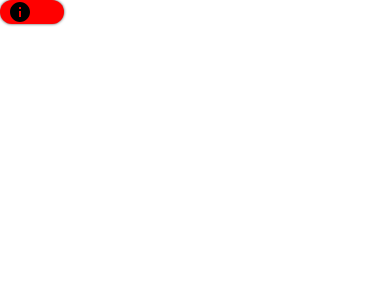
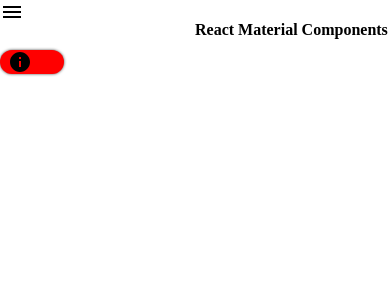
Before and after one commit to emircubukcu/reactMaterial, a React Native app: screen /badge-example in a window 390 px wide. Shown: the top 300 px of the page. Built offline with nearby package versions, Linux system fonts and the light colour scheme.

Commit message:
Row&Column Changes

```diff
--- a/App.js
+++ b/App.js
@@ -10,11 +10,9 @@ import BadgeExample from './Pages/DemoPages/BadgeExample/BadgeExample';
 export default function App() {
   return (
     <Router>
-      <ReactMaterialBody>
         <Routes>
           <Route path='/badge-example' element={<BadgeExample/>}/>
         </Routes>
-      </ReactMaterialBody>
     </Router>
 
   );
--- a/Components/Column/ReactMaterialColumn.css
+++ b/Components/Column/ReactMaterialColumn.css
@@ -1,35 +1,35 @@
 .col{
-    width: 100%;
+    flex: 1 0 0%;
 }
 .col-2{
-    width: calc(100% / 6 );
+    flex: 0 1 16,6667%;
 }
 .col-3{
-    width: calc(100% / 4);
+    flex: 0 1 25%;
 }
 .col-4{
-    width: calc(100% / 3);
+    flex: 0 1 33,3%;
 }
 .col-5{
-    width: calc(100% / (2,4))
+    flex: 0 1 41,666667%;
 }
 .col-6{
-    width: calc(100% / 2);
+    flex: 0 1 50%;
 }
 .col-7{
-    width: calc(100% / (1,7));
+    flex: 0 1 58,82%;
 }
 .col-8{
-    width: calc(100% / (1,5));
+    flex: 0 1 66,666667%;
 }
 .col-9{
-    width: calc(100% / (1,34));
+    flex: 0 1 74,626%;
 }
 .col-10{
-    width: calc(100% / (1,2));
+    flex: 0 1 83,3%;
 }
 .col-11{
-    width: calc(100% / (1,09));
+    flex: 0 1 91,743%;
 }
 .col-12{
     width: 100%;
--- a/Components/Column/ReactMaterialColumn.js
+++ b/Components/Column/ReactMaterialColumn.js
@@ -9,7 +9,7 @@ export default function ReactMaterialColumn({Size,children}) {
 
     return (
         <>
-            <div className={"col-"+Size}>
+            <div className={"col"}>
                 {children}
             </div>
         </>
--- a/Components/Header/ReactMaterialHeader.css
+++ b/Components/Header/ReactMaterialHeader.css
@@ -2,7 +2,7 @@
     width:100vw;
     height:50px;
     overflow: hidden;
-    position:fixed;
+    position:relative;
     top: 0px;
     left:0px;
 }
--- a/Components/Row/ReactMaterialRow.css
+++ b/Components/Row/ReactMaterialRow.css
@@ -3,5 +3,4 @@
     display: flex;
     justify-content: flex-start;
     flex-wrap: wrap;
-    flex-direction: column;
 }
--- a/Pages/DemoPages/BadgeExample/BadgeExample.js
+++ b/Pages/DemoPages/BadgeExample/BadgeExample.js
@@ -2,17 +2,20 @@ import React, { useEffect, useState } from 'react';
 import ReactMaterialRow from '../../../Components/Row/ReactMaterialRow';
 import ReactMaterialColumn from '../../../Components/Column/ReactMaterialColumn';
 import ReactMaterialBadge from '../../../Components/Badge/ReactMaterialBadge';
+import DemoLayout from '../Layout/DemoLayout';
 
-export default function BadgeExample(){
+export default function BadgeExample() {
 
-    return(
+    return (
         <>
             <link href="https://fonts.googleapis.com/css2?family=Material+Symbols+Outlined" rel="stylesheet" />
-            <ReactMaterialRow>
-                <ReactMaterialColumn>
-                    <ReactMaterialBadge badgeColor={"red"}></ReactMaterialBadge>
-                </ReactMaterialColumn>
-            </ReactMaterialRow>
+            <DemoLayout>
+                <ReactMaterialRow>
+                    <ReactMaterialColumn>
+                        <ReactMaterialBadge badgeColor={"red"}></ReactMaterialBadge>
+                    </ReactMaterialColumn>
+                </ReactMaterialRow>
+            </DemoLayout>
         </>
     )
 }
--- /dev/null
+++ b/Pages/DemoPages/Layout/DemoLayout.js
@@ -0,0 +1,30 @@
+import React, { useEffect, useState } from 'react';
+import ReactMaterialHeader from '../../../Components/Header/ReactMaterialHeader';
+import ReactMaterialColumn from '../../../Components/Column/ReactMaterialColumn';
+import ReactMaterialRow from '../../../Components/Row/ReactMaterialRow';
+
+export default function DemoLayout(props) {
+
+    return (
+        <>
+
+            <div className='container'>
+                <ReactMaterialHeader>
+                    <ReactMaterialRow>
+                        <ReactMaterialColumn>
+                            <>
+                                <span class="material-symbols-outlined">
+                                    menu
+                                </span>
+                            </>
+                        </ReactMaterialColumn>
+                        <ReactMaterialColumn>
+                            <h4>React Material Components</h4>
+                        </ReactMaterialColumn>
+                    </ReactMaterialRow>
+                </ReactMaterialHeader>
+                {props.children}
+            </div>
+        </>
+    )
+}
```
